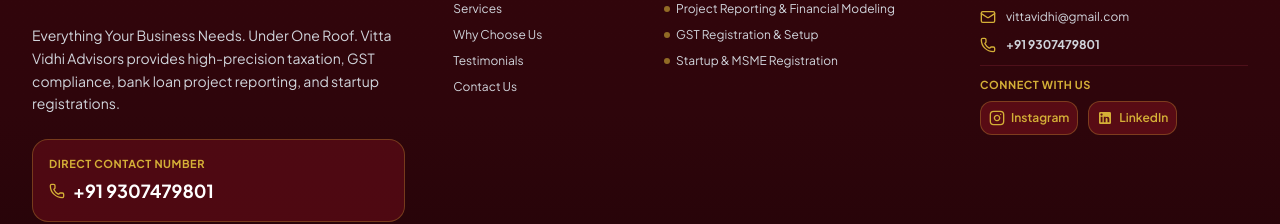
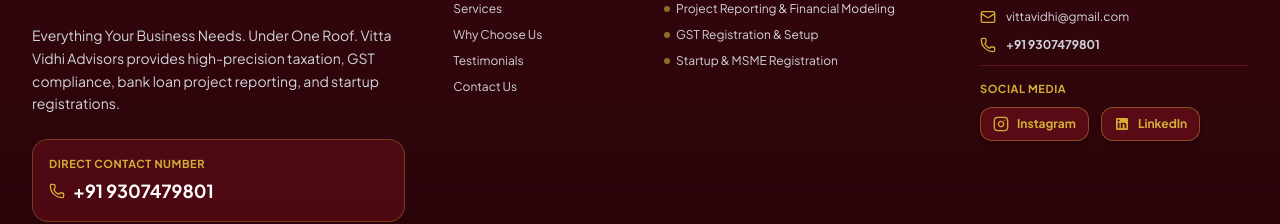
Before and after one commit to adityaghorpade1002/vitta_vidhi, a React (Vite) app: page / in a window 1280 px wide. Shown: the part 9236-9460 px from the top of the page. Built offline with nearby package versions, Linux system fonts and the light colour scheme; no server answers; a web font is replaced by a local one.

Commit message:
Initial commit - Vitta Vidhi Advisors website

```diff
--- a/src/components/Footer.tsx
+++ b/src/components/Footer.tsx
@@ -155,18 +155,18 @@
                 </a>
               </div>
 
-              {/* Official Social Media Links */}
-              <div className="pt-3 border-t border-[#7E2231]/40 space-y-2">
+              {/* Dedicated Footer Social Media Section */}
+              <div className="pt-4 border-t border-[#7E2231]/60 space-y-2.5">
                 <div className="text-[11px] font-bold text-[#D4AF37] uppercase tracking-wider">
-                  Connect With Us
+                  Social Media
                 </div>
-                <div className="flex items-center space-x-2.5">
+                <div className="flex items-center space-x-3">
                   <a
                     href={SITE_CONFIG.socials.instagram}
                     target="_blank"
                     rel="noopener noreferrer"
-                    aria-label="Follow Vitta Vidhi Advisors on Instagram (@vittavidhi_advisors)"
-                    className="p-2 rounded-xl bg-[#580B14] border border-[#D4AF37]/30 text-[#D4AF37] hover:bg-[#D4AF37] hover:text-[#36050B] transition-all transform hover:scale-105 flex items-center space-x-1.5 text-xs font-semibold"
+                    aria-label="Follow Vitta Vidhi Advisors on Instagram"
+                    className="px-3 py-2 rounded-xl bg-[#580B14] border border-[#D4AF37]/40 text-[#D4AF37] hover:bg-gold-gradient hover:text-[#36050B] hover:border-[#D4AF37] transition-all duration-300 transform hover:scale-105 hover:-translate-y-0.5 shadow-md flex items-center space-x-2 text-xs font-bold"
                   >
                     <InstagramIcon className="w-4 h-4" />
                     <span>Instagram</span>
@@ -176,7 +176,7 @@
                     target="_blank"
                     rel="noopener noreferrer"
                     aria-label="Connect with Vitta Vidhi Advisors on LinkedIn"
-                    className="p-2 rounded-xl bg-[#580B14] border border-[#D4AF37]/30 text-[#D4AF37] hover:bg-[#D4AF37] hover:text-[#36050B] transition-all transform hover:scale-105 flex items-center space-x-1.5 text-xs font-semibold"
+                    className="px-3 py-2 rounded-xl bg-[#580B14] border border-[#D4AF37]/40 text-[#D4AF37] hover:bg-gold-gradient hover:text-[#36050B] hover:border-[#D4AF37] transition-all duration-300 transform hover:scale-105 hover:-translate-y-0.5 shadow-md flex items-center space-x-2 text-xs font-bold"
                   >
                     <LinkedinIcon className="w-4 h-4" />
                     <span>LinkedIn</span>
--- a/src/config/siteConfig.ts
+++ b/src/config/siteConfig.ts
@@ -63,8 +63,8 @@
 
 
   socials: {
-    linkedin: "https://www.linkedin.com/in/vitta-vidhi-advisors-27b304426",
-    instagram: "https://www.instagram.com/vittavidhi_advisors",
+    linkedin: "https://www.linkedin.com/in/vitta-vidhi-advisors-27b304426/",
+    instagram: "https://www.instagram.com/vittavidhi_advisors/",
     instagramHandle: "@vittavidhi_advisors",
   },
 
```
